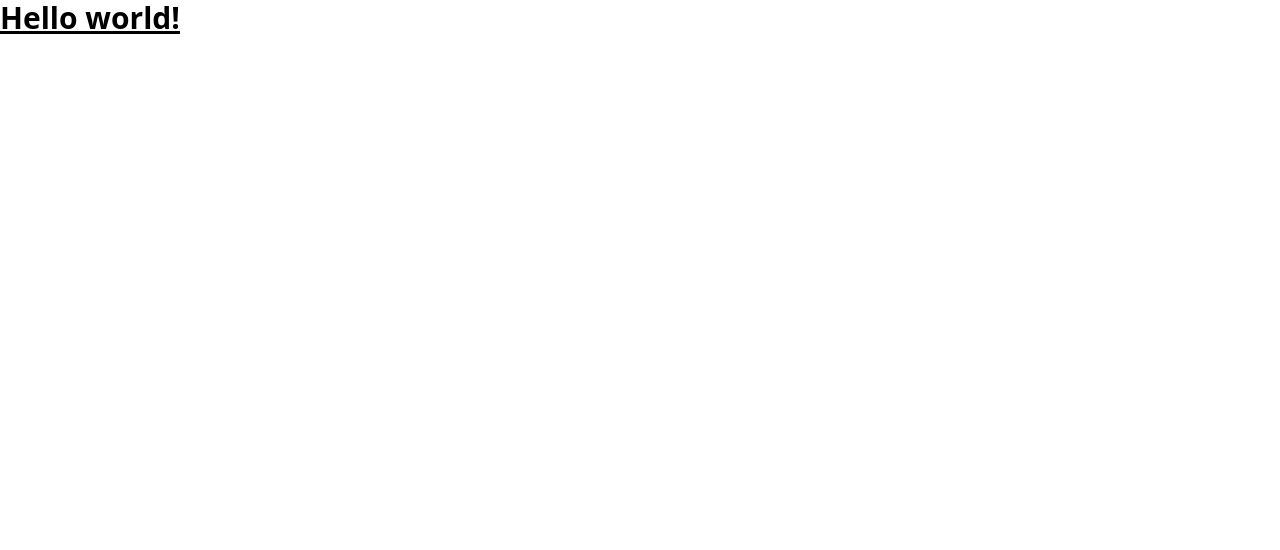
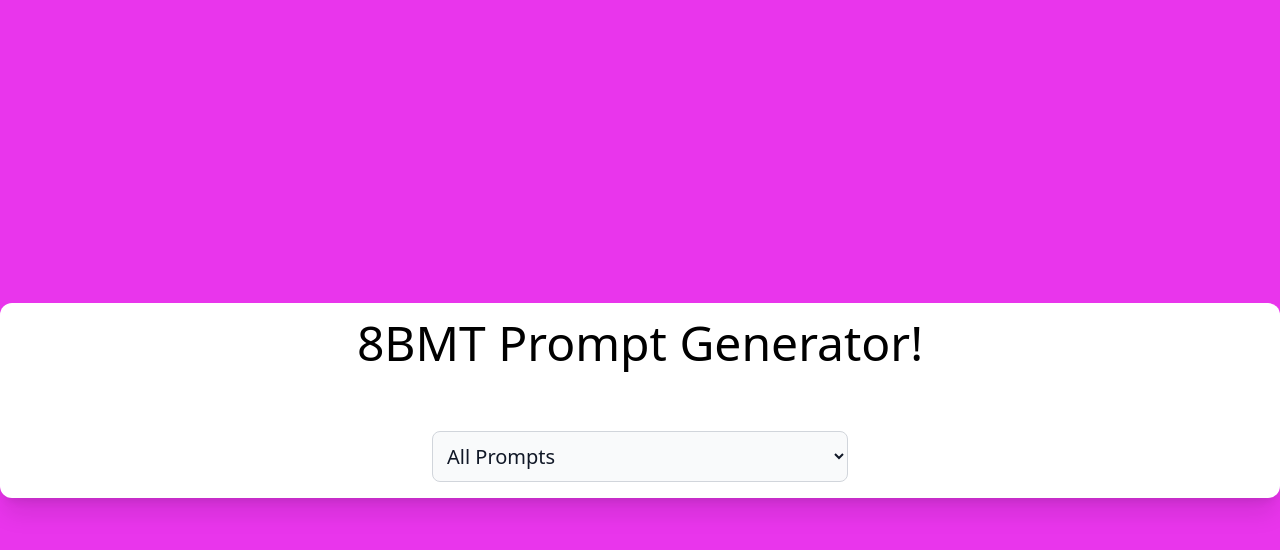
Before and after one commit to ItayElf/8BMT-prompts, a React (Create React App) app: page / in a window 1280 px wide. Shown: the top 550 px of the page. Built offline with nearby package versions, Linux system fonts and the light colour scheme.

Commit message:
Feat: added select for prompt type

```diff
--- a/src/App.css
+++ /dev/null
@@ -1,38 +0,0 @@
-.App {
-  text-align: center;
-}
-
-.App-logo {
-  height: 40vmin;
-  pointer-events: none;
-}
-
-@media (prefers-reduced-motion: no-preference) {
-  .App-logo {
-    animation: App-logo-spin infinite 20s linear;
-  }
-}
-
-.App-header {
-  background-color: #282c34;
-  min-height: 100vh;
-  display: flex;
-  flex-direction: column;
-  align-items: center;
-  justify-content: center;
-  font-size: calc(10px + 2vmin);
-  color: white;
-}
-
-.App-link {
-  color: #61dafb;
-}
-
-@keyframes App-logo-spin {
-  from {
-    transform: rotate(0deg);
-  }
-  to {
-    transform: rotate(360deg);
-  }
-}
--- a/src/App.tsx
+++ b/src/App.tsx
@@ -1,5 +1,33 @@
-import "./App.css";
+import { useState } from "react";
+import { ALL_PROMPTS } from "./data";
+
+type PromptType = "all" | "thematic" | "musical" | "genre" | "arrangement";
 
 export default function App() {
-  return <h1 className="text-3xl font-bold underline">Hello world!</h1>;
+  const [promptGroup, setPromptGroup] = useState<PromptType>("all");
+
+  return (
+    <div className="h-[100vh] w-[100vw] flex items-center justify-center bg-[#E935EC]">
+      <div className="container rounded-xl shadow-xl bg-white p-4">
+        <div className="flex flex-col items-center justify-center">
+          <h1 className="text-5xl text-center font-light pb-16">
+            8BMT Prompt Generator!
+          </h1>
+          <div className="w-1/3">
+            <select
+              value={promptGroup}
+              className="bg-gray-50 border border-gray-300 text-gray-900 text-xl rounded-lg focus:ring-blue-500 focus:border-blue-500 block w-full p-2.5"
+              onChange={(e) => setPromptGroup(e.target.value as PromptType)}
+            >
+              <option value="all">All Prompts</option>
+              <option value="thematic">Thematic Prompts</option>
+              <option value="musical">Musical Elements</option>
+              <option value="genre">Genre/Ensemble Prompts</option>
+              <option value="arrangement">Arrangement Prompts</option>
+            </select>
+          </div>
+        </div>
+      </div>
+    </div>
+  );
 }
```
